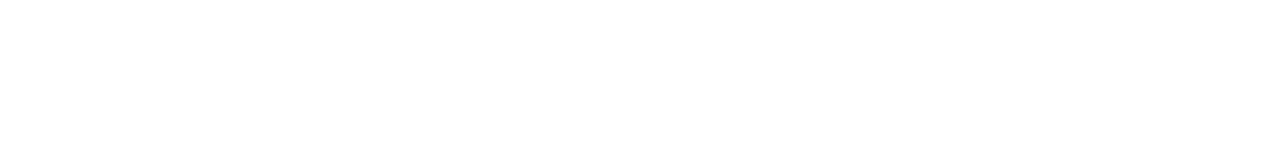
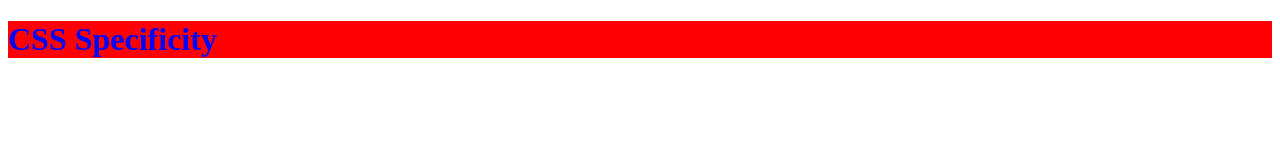
Before and after one commit to Aditya-j101/WebDevelopment, a plain HTML site: page CSS/CSS Specificity/index.html in a window 1280 px wide. Drawn offline with Linux system fonts and the light colour scheme.

Commit message:
Specificity Completed

```diff
--- a/CSS/CSS Specificity/index.html
+++ b/CSS/CSS Specificity/index.html
@@ -3,9 +3,29 @@
 <head>
     <meta charset="UTF-8">
     <meta name="viewport" content="width=device-width, initial-scale=1.0">
-    <title>Document</title>
+    <title>Specificity</title>
+    <style>
+        h1{
+            color:aqua;
+        }
+        .yellow{
+            color:yellow;
+        }
+        .cred{
+            color:red;
+        }
+        .cpurple{
+            color:purple;
+        }
+        [data-x=a]{
+            background-color:red ;
+        }
+    </style>
 </head>
 <body>
+    <div>
+        <h1 style = "color:blue"class = "Yellow cred cpurple"data-x="a">CSS Specificity</h1>
+    </div>
 
 </body>
 </html>
```
